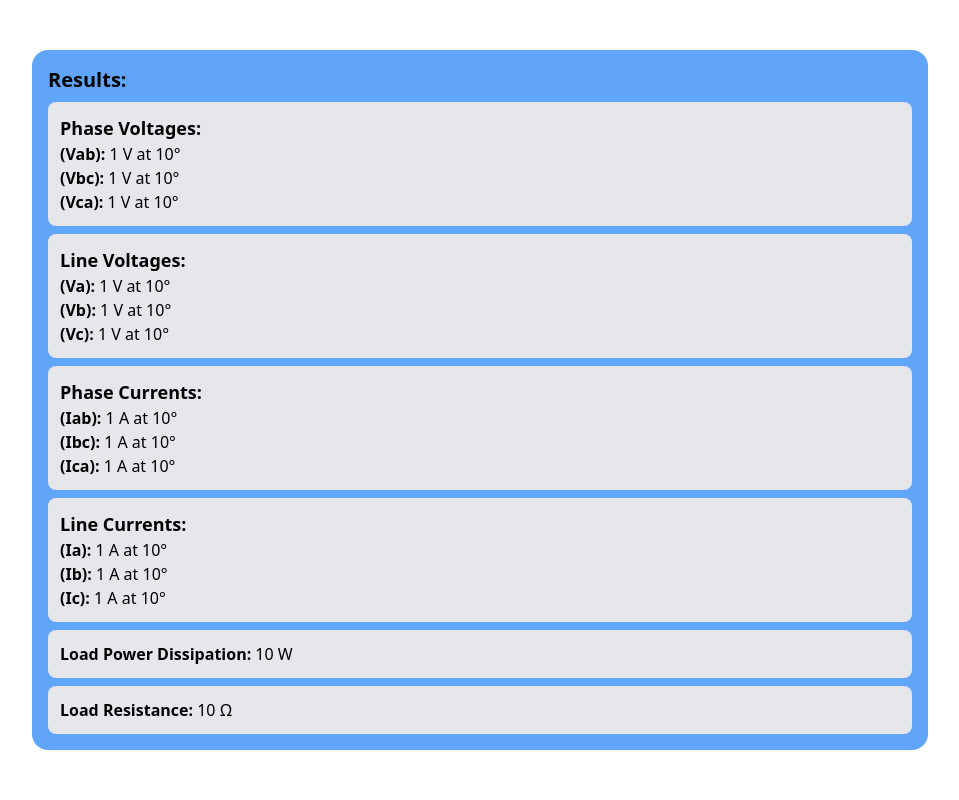
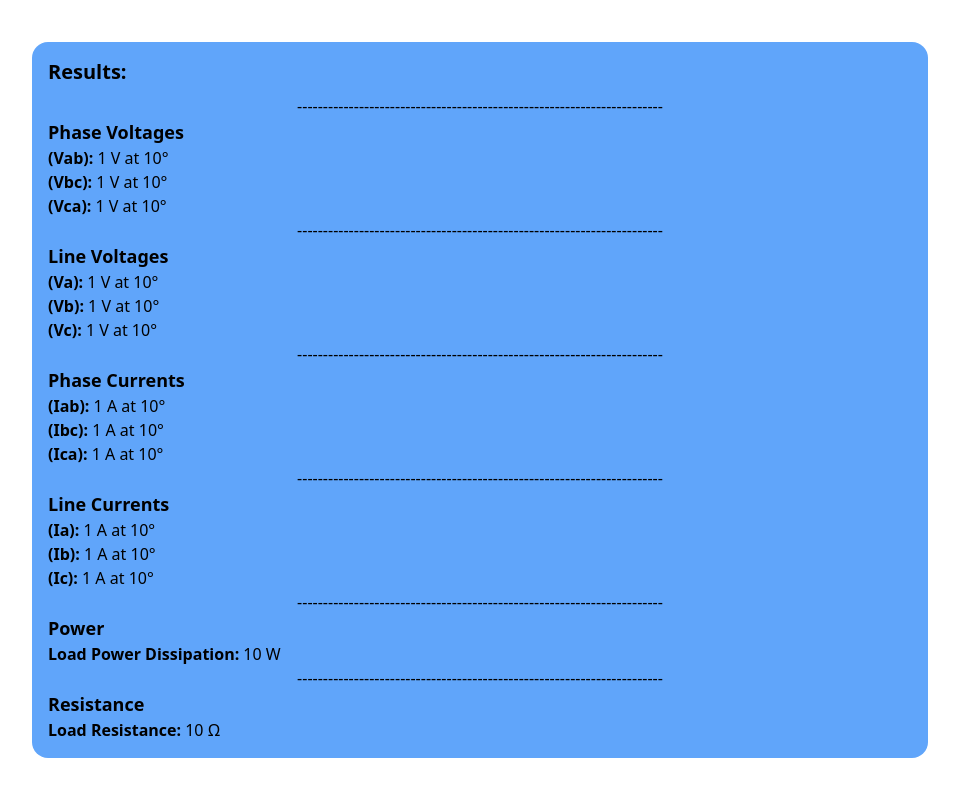
Before and after one commit to emanalva/Power-Model, a Flask app: template templates/results.html in a window 1280 px wide. Shown: the whole page, without its empty margins (160-1119 px from the left). Run offline with Flask 3, Linux system fonts and the light colour scheme; the template is opened without the code that fills it: most values are stand-ins (such as "Sample title", 1, 10 or a date in 2020).

Commit message:
update lines in resuls.html

```diff
--- a/static/css/styles.css
+++ b/static/css/styles.css
@@ -588,6 +588,10 @@ video {
   }
 }
 
+.visible {
+  visibility: visible;
+}
+
 .static {
   position: static;
 }
@@ -822,6 +826,16 @@ video {
   background-color: rgb(96 165 250 / 0.5);
 }
 
+.bg-blue-600 {
+  --tw-bg-opacity: 1;
+  background-color: rgb(37 99 235 / var(--tw-bg-opacity));
+}
+
+.bg-gray-900 {
+  --tw-bg-opacity: 1;
+  background-color: rgb(17 24 39 / var(--tw-bg-opacity));
+}
+
 .p-2 {
   padding: 0.5rem;
 }
@@ -911,4 +925,14 @@ video {
     --tw-border-opacity: 1;
     border-color: rgb(255 255 255 / var(--tw-border-opacity));
   }
+
+  .dark\:bg-gray-700 {
+    --tw-bg-opacity: 1;
+    background-color: rgb(55 65 81 / var(--tw-bg-opacity));
+  }
+
+  .dark\:bg-blue-600 {
+    --tw-bg-opacity: 1;
+    background-color: rgb(37 99 235 / var(--tw-bg-opacity));
+  }
 }
--- a/templates/results.html
+++ b/templates/results.html
@@ -19,46 +19,37 @@
     <div class="bg-blue-400 rounded-2xl p-4 w-full max-w-4xl">
         <h3 class="text-xl font-bold mb-2">Results:</h3>
 
-        <!-- Phase Voltages -->
-        <div class="bg-gray-200 rounded-lg p-3 mb-2">
-            <h4 class="text-lg font-bold">Phase Voltages:</h4>
+        <p class="text-center">-----------------------------------------------------------------------</p>
+        <h4 class="text-lg font-bold">Phase Voltages</h4>
         <p><strong>(Vab):</strong> {{ voltage_phase[0][0] | round(2) }} V at {{ voltage_phase[0][1] | round(2) }}°</p>
         <p><strong>(Vbc):</strong> {{ voltage_phase[1][0] | round(2) }} V at {{ voltage_phase[1][1] | round(2) }}°</p>
         <p><strong>(Vca):</strong> {{ voltage_phase[2][0] | round(2) }} V at {{ voltage_phase[2][1] | round(2) }}°</p>
-        </div>
 
-        <!-- Line Voltages -->
-        <div class="bg-gray-200 rounded-lg p-3 mb-2">
-            <h4 class="text-lg font-bold">Line Voltages:</h4>
+        <p class="text-center">-----------------------------------------------------------------------</p>
+        <h4 class="text-lg font-bold">Line Voltages</h4>
         <p><strong>(Va):</strong> {{ voltage_line[0][0] | round(2) }} V at {{ voltage_line[0][1] | round(2) }}°</p>
         <p><strong>(Vb):</strong> {{ voltage_line[1][0] | round(2) }} V at {{ voltage_line[1][1] | round(2) }}°</p>
         <p><strong>(Vc):</strong> {{ voltage_line[2][0] | round(2) }} V at {{ voltage_line[2][1] | round(2) }}°</p>
-        </div>
 
-        <!-- Phase Currents -->
-        <div class="bg-gray-200 rounded-lg p-3 mb-2">
-            <h4 class="text-lg font-bold">Phase Currents:</h4>
+        <p class="text-center">-----------------------------------------------------------------------</p>
+        <h4 class="text-lg font-bold">Phase Currents</h4>
         <p><strong>(Iab):</strong> {{ current_phase[0][0] | round(2) }} A at {{ current_phase[0][1] | round(2) }}°</p>
         <p><strong>(Ibc):</strong> {{ current_phase[1][0] | round(2) }} A at {{ current_phase[1][1] | round(2) }}°</p>
         <p><strong>(Ica):</strong> {{ current_phase[2][0] | round(2) }} A at {{ current_phase[2][1] | round(2) }}°</p>
-        </div>
 
-        <!-- Line Currents -->
-        <div class="bg-gray-200 rounded-lg p-3 mb-2">
-            <h4 class="text-lg font-bold">Line Currents:</h4>
+        <p class="text-center">-----------------------------------------------------------------------</p>
+        <h4 class="text-lg font-bold">Line Currents</h4>
         <p><strong>(Ia):</strong> {{ current_line[0][0] | round(2) }} A at {{ current_line[0][1] | round(2) }}°</p>
         <p><strong>(Ib):</strong> {{ current_line[1][0] | round(2) }} A at {{ current_line[1][1] | round(2) }}°</p>
         <p><strong>(Ic):</strong> {{ current_line[2][0] | round(2) }} A at {{ current_line[2][1] | round(2) }}°</p>
-        </div>
 
-        <!-- Power -->
-        <div class="bg-gray-200 rounded-lg p-3 mb-2">
+        <p class="text-center">-----------------------------------------------------------------------</p>
+        <h4 class="text-lg font-bold">Power</h4>
         <p><strong>Load Power Dissipation:</strong> {{ calculated_power | round(2) }} W</p>
-        </div>
-        <!-- Resistance -->
-        <div class="bg-gray-200 rounded-lg p-3">
+
+        <p class="text-center">-----------------------------------------------------------------------</p>
+        <h4 class="text-lg font-bold">Resistance</h4>
         <p><strong>Load Resistance:</strong> {{ calculated_resistor | round(2) }} Ω</p>
-        </div>
     </div>
 </body>
 </html>
```
Lines whose indentation alone changed are shown as unchanged.
